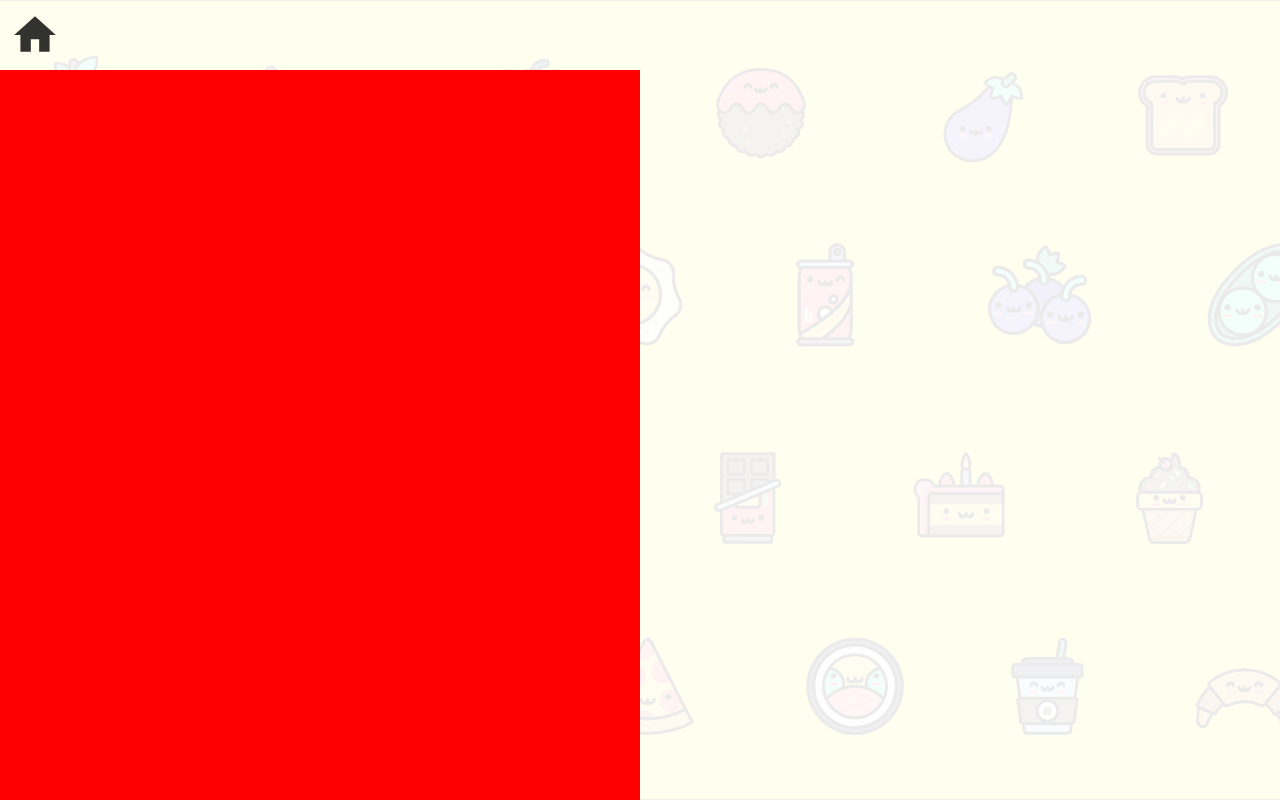
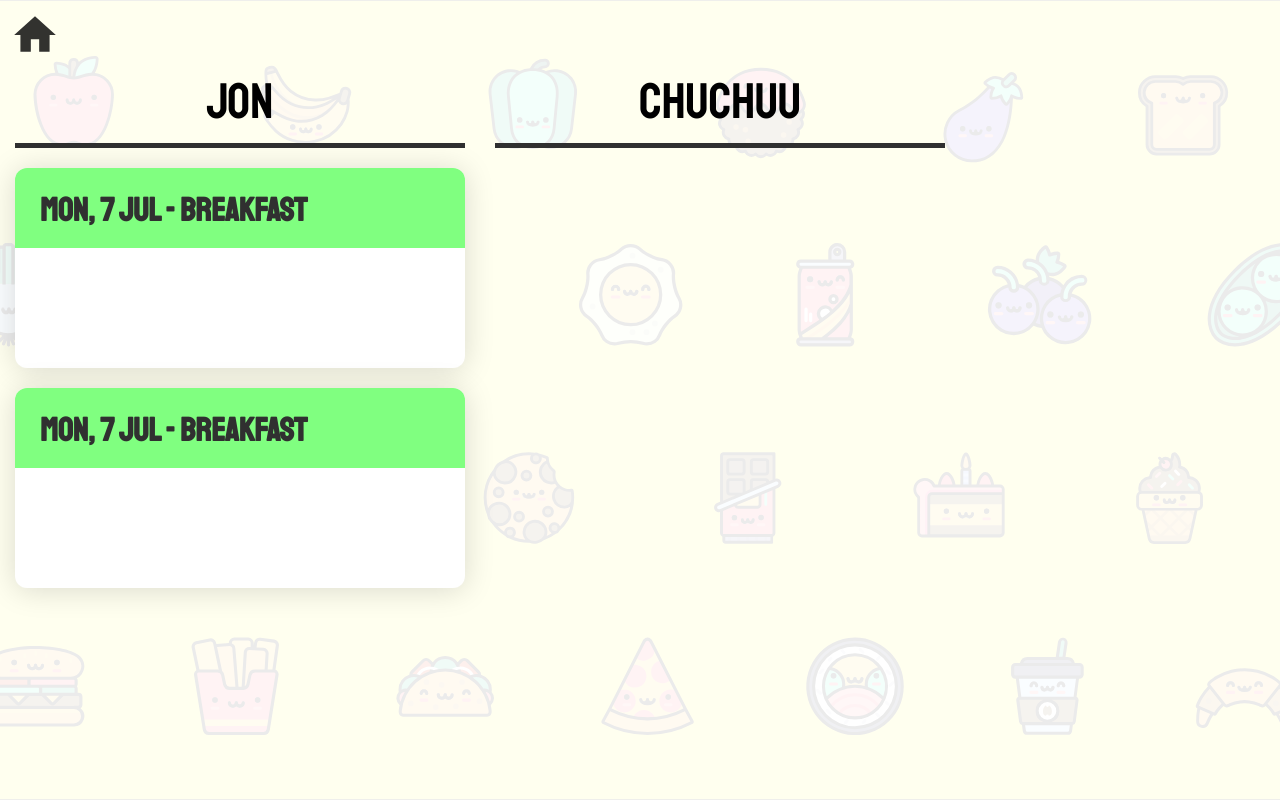
Before and after one commit to Joncwr/kitchen-dashboard-frontend, a React (Create React App) app: page /ordering in a window 1280 px wide. Built offline with nearby package versions, Linux system fonts and the light colour scheme.

Commit message:
no message

```diff
--- /dev/null
+++ b/src/components/Ordering/UsersComponent/OrderComponent/index.css
@@ -0,0 +1,32 @@
+.orderComponent {
+  width: 100%;
+  height: 200px;
+  border-radius: 12px;
+  background-color: white;
+  margin-top: 20px;
+  box-shadow: 0 2px 30px 0 rgba(0, 0, 0, 0.15);
+  position: relative;
+}
+
+.orderComponent-wrapper {
+    position: absolute;
+    width: 100%;
+    height: 200px;
+    border-radius: 12px;
+    overflow: hidden;
+}
+
+.orderComponent-headerContainer {
+  width: 100%;
+  height: 80px;
+  background-color: #80ff80;
+  text-align: left;
+}
+
+.orderComponent-headerContainer-text {
+  padding: 22px 0 0 25px;
+  color: #303030;
+  font-size: 33px;
+  font-family: 'Staatliches';
+  font-weight: 600;
+}
--- /dev/null
+++ b/src/components/Ordering/UsersComponent/OrderComponent/index.js
@@ -0,0 +1,30 @@
+import React from 'react'
+
+import './index.css'
+
+class OrderComponent extends React.Component {
+  constructor(){
+    super()
+
+    this.state = {
+
+    }
+
+  }
+
+  render() {
+    return (
+      <div className="orderComponent">
+        <div className="orderComponent-wrapper">
+          <div className="orderComponent-headerContainer">
+            <div className="orderComponent-headerContainer-text">
+              Mon, 7 Jul - Breakfast
+            </div>
+          </div>
+        </div>
+      </div>
+    )
+  }
+}
+
+export default OrderComponent
--- /dev/null
+++ b/src/components/Ordering/UsersComponent/index.css
@@ -0,0 +1,24 @@
+.usersComponent {
+  width: 450px;
+  height: 100%;
+  display: inline-block;
+  margin: 0 15px;
+  text-align: center;
+}
+
+.usersComponent-nameContainer {
+  text-align: center;
+  padding-bottom: 10px;
+  border-bottom: 5px solid #303030;
+}
+
+.usersComponent-nameContainer-name {
+  font-size: 50px;
+  font-family: 'Staatliches';
+}
+
+.usersComponent-orderComponentContainer {
+  width: 100%;
+  height: 100%;
+  display: inline-block;
+}
--- /dev/null
+++ b/src/components/Ordering/UsersComponent/index.js
@@ -0,0 +1,52 @@
+import React from 'react'
+
+import OrderComponent from './OrderComponent'
+
+import './index.css'
+
+class UsersComponent extends React.Component {
+  constructor(){
+    super()
+
+    this.state = {
+
+    }
+
+  }
+
+  renderOrders() {
+    let { orders } = this.props.data
+    console.log(orders);
+    if (orders) {
+      let renderOrders = []
+      orders.map((data, index) =>
+        renderOrders.push(
+          <OrderComponent
+            key={index}
+            data={data}
+          />
+        )
+      )
+
+      return renderOrders
+    }
+  }
+
+  render() {
+    let { name } = this.props.data
+    return (
+      <div className="usersComponent">
+        <div className="usersComponent-nameContainer">
+          <div className="usersComponent-nameContainer-name">
+            {name}
+          </div>
+        </div>
+        <div className="usersComponent-orderComponentContainer">
+          {this.renderOrders()}
+        </div>
+      </div>
+    )
+  }
+}
+
+export default UsersComponent
--- a/src/components/Ordering/index.js
+++ b/src/components/Ordering/index.js
@@ -1,6 +1,6 @@
 import React from 'react'
 
-import OrderComponent from './OrderComponent'
+import UsersComponent from './UsersComponent'
 
 import './index.css'
 
@@ -14,18 +14,18 @@ class Ordering extends React.Component {
 
   }
 
-  renderOrders() {
+  renderUsers() {
     let dataArr = testData
     if (dataArr.length > 0) {
       let renderDataArr = []
-      dataArr.map((data,index) => {
+      dataArr.map((data,index) =>
         renderDataArr.push(
-          <OrderComponent
+          <UsersComponent
             key={index}
             data={data}
           />
         )
-      })
+      )
 
       return (
         <div className="ordering">
@@ -38,7 +38,7 @@ class Ordering extends React.Component {
   render() {
     return (
       <div className="default">
-        {this.renderOrders()}
+        {this.renderUsers()}
       </div>
     )
   }
@@ -48,5 +48,22 @@ export default Ordering
 
 
 let testData = [
-  'Jon', 'Chuchuu'
+  {
+    name: 'Jon',
+    orders: [
+      {
+        name: 'Chicken Sandwich',
+        deadline: 'Tomorrow Breakfast',
+        comments: 'Only put 1 tbsp of sweetener',
+      },
+      {
+        name: 'Chicken Sandwich',
+        deadline: 'Tomorrow Breakfast',
+        comments: 'Only put 1 tbsp of sweetener',
+      },
+    ],
+  },
+  {
+    name: 'Chuchuu',
+  },
 ]
```
